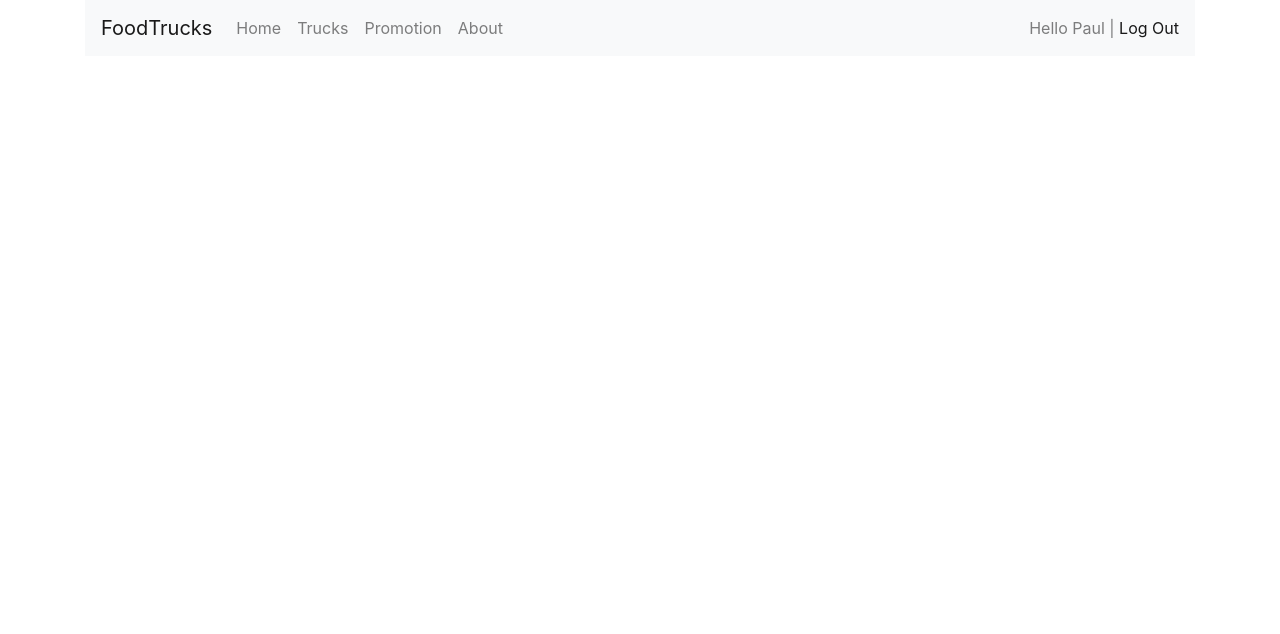
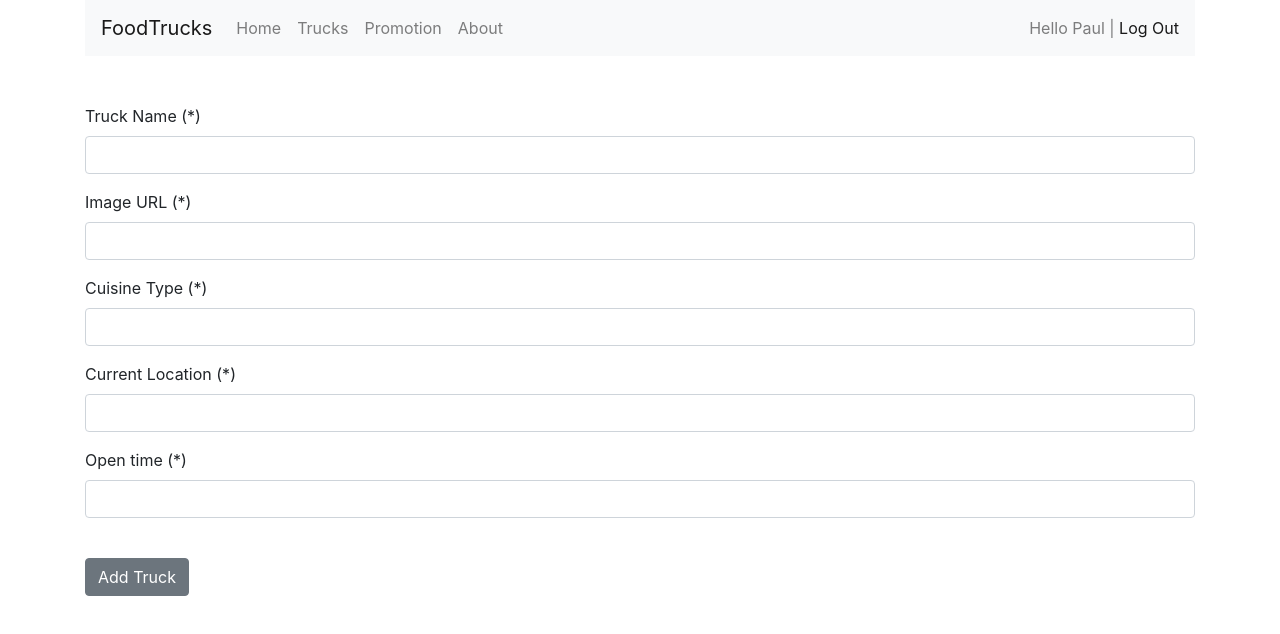
Before and after one commit to BuildWeek-FoodTruck-TrackR/front-end, a React (Create React App) app in the folder foodtruck/: page /operators/trucks in a window 1280 px wide. Shown: the top 634 px of the page. Built offline with nearby package versions, Linux system fonts and the light colour scheme; sample sign-in values are in the browser's storage.

Commit message:
completed add truck

```diff
--- a/foodtruck/src/App.js
+++ b/foodtruck/src/App.js
@@ -14,6 +14,7 @@ import PrivateRoute from './routes/PrivateRoute';
 import Operators from './Components/Operators';
 import OperatorLogin from './Components/OperatorLogin';
 import OperatorSignup from './Components/OperatorSignup';
+import AddTruck from './Components/crud/AddTruck';
 
 import TruckList from "./Components/TruckList"
 
@@ -29,8 +30,14 @@ function App() {
 
       <Switch>
         <PrivateRoute
+          exact
           path="/operators"
           component={Operators}
+        />
+        <PrivateRoute
+          exact
+          path="/operators/trucks"
+          component={AddTruck}
         />
         <Route
           exact
--- a/foodtruck/src/Components/OperatorLogin.js
+++ b/foodtruck/src/Components/OperatorLogin.js
@@ -69,6 +69,13 @@ const OperatorLogin = (props) => {
   }
 
   return <>
+    {localStorage.getItem('token') &&
+      <Redirect to={
+        history.location.state !== undefined
+          ? history.location.state.pathname
+          : '/operators' }
+      />
+    }
     <Form onSubmit={formSubmit} className="mt-5">
       <FormGroup>
         <Label for="username">Username (*)</Label>
--- a/foodtruck/src/Components/OperatorSignup.js
+++ b/foodtruck/src/Components/OperatorSignup.js
@@ -69,6 +69,13 @@ const OperatorSignup = (props) => {
   }
 
   return <>
+    {localStorage.getItem('token') &&
+      <Redirect to={
+        history.location.state !== undefined
+          ? history.location.state.pathname
+          : '/operators' }
+      />
+    }
     <Form onSubmit={formSubmit} className="mt-5">
       <FormGroup>
         <Label for="username">Username (*)</Label>
--- a/foodtruck/src/Components/crud/AddTruck.js
+++ b/foodtruck/src/Components/crud/AddTruck.js
@@ -2,30 +2,58 @@ import React from 'react';
 
 // import hooks
 import { useForm } from '../../hooks/useForm';
+import { useHistory, Redirect }  from 'react-router-dom';
 
 // import dependency components
 import * as Yup from "yup";
+import { Button, Form, FormGroup, Label, Input, FormText } from 'reactstrap';
 
-// import custom components
-import TruckForm from './TruckForm';
-import { formState } from './formState';
+// import redux components
+import { connect } from 'react-redux';
+import { store } from '../../state/_shared/store';
+import { postData } from '../../state/_shared/middleware/api';
+import { PostTruck } from '../../state/actions/crudActions';
 
-// import redux components, actions, web API middleware
-import { connect } from 'react-redux';
-import { PostTruck } from '../../state/actions/crudActions';
-import { BASE_API_URL, postData } from '../../../state/_shared/middleware/api';
-
-// set schema for client-side validation
+// set login validation schema
 const formSchema = Yup.object().shape({
-  imageOfTruck: Yup
+  name: Yup
     .string()
-    .url("Must be a valid URL address"),
-  cuisineType: Yup
+    .required("Truck name is required."),
+  image_URL: Yup
     .string()
-    .required("Cuisine type is required.")
+    .required("Image URL is required."),
+  cuisine_type: Yup
+    .string()
+    .required("Cuisine type is required."),
+  current_location: Yup
+    .string()
+    .required("Current location is required."),
+  open_time: Yup
+    .string()
+    .required("Open time is required.")
 });
 
-const AddTruck = props => {
+const mapStateToProps = (state) => ({
+  operator_id: state.operator.operator_id,
+  trucks: state.trucks
+})
+
+const AddTruck = (props) => {
+
+  // set form state
+  const formState = {
+    operator_id: props.operator_id,
+    name: "",
+    image_URL: "",
+    cuisine_type: "",
+    current_location: "",
+    open_time: ""
+  };
+
+  // console.log(store.getState());
+  console.log(props)
+
+  const history = useHistory();
 
   // set custom form hook
   const [
@@ -38,7 +66,7 @@ const AddTruck = props => {
   // Form submit function
   const formSubmit = e => {
     e.preventDefault();
-    props.postData(BASE_API_URL + '/user/trucks', formData, PostTruck);
+    props.postData('operators/trucks', formData, PostTruck);
   }
 
   const onInputChange = e => {
@@ -57,11 +85,105 @@ const AddTruck = props => {
     handleChanges(e.target.id, value)
   }
 
-
+  console.log(store.getState())
 
   return <>
-    <TruckForm />
+    <Form onSubmit={formSubmit} className="mt-5">
+      <FormGroup>
+        <Label for="name">Truck Name (*)</Label>
+        <Input
+          type="text"
+          name="name"
+          id="name"
+          value={formData.name}
+          onChange={onInputChange}
+        />
+        {errors.name.length > 0
+          ?
+            <FormText color="danger">
+              {errors.name}
+            </FormText>
+          :
+            null
+        }
+      </FormGroup>
+      <FormGroup>
+        <Label for="image_URL">Image URL (*)</Label>
+        <Input
+          type="text"
+          name="image_URL"
+          id="image_URL"
+          value={formData.image_URL}
+          onChange={onInputChange}
+        />
+        {errors.image_URL.length > 0
+          ?
+            <FormText color="danger">
+              {errors.image_URL}
+            </FormText>
+          :
+            null
+        }
+      </FormGroup>
+      <FormGroup>
+        <Label for="cuisine_type">Cuisine Type (*)</Label>
+        <Input
+          type="text"
+          name="cuisine_type"
+          id="cuisine_type"
+          value={formData.cuisine_type}
+          onChange={onInputChange}
+        />
+        {errors.cuisine_type.length > 0
+          ?
+            <FormText color="danger">
+              {errors.cuisine_type}
+            </FormText>
+          :
+            null
+        }
+      </FormGroup>
+      <FormGroup>
+        <Label for="current_location">Current Location (*)</Label>
+        <Input
+          type="text"
+          name="current_location"
+          id="current_location"
+          value={formData.current_location}
+          onChange={onInputChange}
+        />
+        {errors.current_location.length > 0
+          ?
+            <FormText color="danger">
+              {errors.current_location}
+            </FormText>
+          :
+            null
+        }
+      </FormGroup>
+
+      <FormGroup>
+        <Label for="open_time">Open time (*)</Label>
+        <Input
+          type="text"
+          name="open_time"
+          id="open_time"
+          value={formData.open_time}
+          onChange={onInputChange}
+        />
+        {errors.open_time.length > 0
+          ?
+            <FormText color="danger">
+              {errors.open_time}
+            </FormText>
+          :
+            null
+        }
+      </FormGroup>
+
+      <Button className="mt-4" color={buttonDisabled ? "secondary" : "primary"}>Add Truck</Button>
+    </Form>
   </>
 }
 
-export default connect(null, { postData })(AddTruck);
+export default connect(mapStateToProps, { postData })(AddTruck);
--- a/foodtruck/src/hooks/useForm.js
+++ b/foodtruck/src/hooks/useForm.js
@@ -26,7 +26,7 @@ export const useForm = (initialValue, initialErrors, schema) => {
         setErrors({ ...errors, [key]: "" });
       })
       .catch(err => {
-        setErrors({...errors, [key]: err.errors[0]});
+        setErrors({ ...errors, [key]: err.errors[0]});
       });
   }
 
--- a/foodtruck/src/routes/PrivateRoute.js
+++ b/foodtruck/src/routes/PrivateRoute.js
@@ -15,7 +15,7 @@ const PrivateRoute = ({ component: Component, ...rest }) => {
         ) : (
           <Redirect
             to={{
-              pathname: "auth/operator/login",
+              pathname: "/auth/operator/login",
               state: { pathname: location.pathname }
             }}
           />
--- a/foodtruck/src/state/_shared/middleware/api.js
+++ b/foodtruck/src/state/_shared/middleware/api.js
@@ -29,7 +29,7 @@ export const getData = (pathname, search, fetchAction) => dispatch => {
 export const postData = (pathname, reqBody, fetchAction) => dispatch => {
   dispatch({ type: fetchAction.FETCH_START });
   axiosWithAuth()
-    .post(pathname, reqBody)
+    .post(BASE_API_URL + pathname, reqBody)
     .then(res =>
       dispatch({ type: fetchAction.FETCH_SUCCESS, payload: res.data })
     )
--- a/foodtruck/src/state/_shared/middleware/axiosAuth.js
+++ b/foodtruck/src/state/_shared/middleware/axiosAuth.js
@@ -5,7 +5,7 @@ export const axiosWithAuth = () => {
 
   return axios.create({
     headers: {
-      Authorization: `Bearer ${token}`
+      Authorization: token
     },
   })
 }
--- a/foodtruck/src/state/_shared/store/index.js
+++ b/foodtruck/src/state/_shared/store/index.js
@@ -8,6 +8,11 @@ const initialState = {
     username: "",
     isFetching: false,
     error: ""
+  },
+  trucks: {
+    truckOwned: [],
+    isFetching: false,
+    error: ""
   }
 }
 
--- a/foodtruck/src/state/reducers/index.js
+++ b/foodtruck/src/state/reducers/index.js
@@ -1,9 +1,11 @@
 import { combineReducers } from 'redux';
 
 import operator from './operator';
+import trucks from './trucks';
 
 const rootReducer = combineReducers({
-  operator
+  operator,
+  trucks
 });
 
 export default rootReducer;
--- /dev/null
+++ b/foodtruck/src/state/reducers/trucks.js
@@ -0,0 +1,37 @@
+import { PostTruck } from '../actions/crudActions';
+
+const trucks = (state = {}, action) => {
+
+  switch (action.type) {
+
+    // get customers from api
+    case PostTruck.FETCH_START:
+      return {
+        ...state,
+        isFetching: true,
+        error: ''
+      };
+    case PostTruck.FETCH_SUCCESS:
+      return {
+        ...state,
+        truckOwned: [...state.truckOwned, action.payload],
+        isFetching: false,
+        error: ''
+      };
+    case PostTruck.FETCH_FAIL:
+      return {
+        ...state,
+        error: action.payload,
+        isFetching: false
+      };
+
+    // default state if there is no action type
+    default:
+      return state;
+
+  }
+
+}
+
+
+export default trucks;
```
